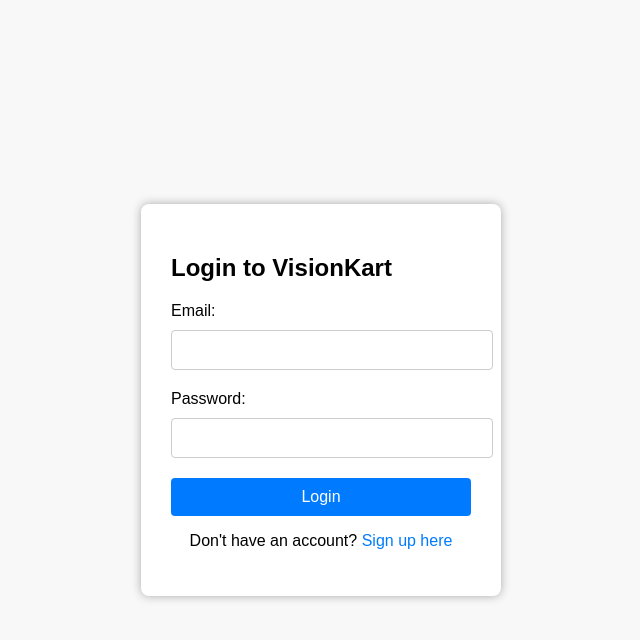
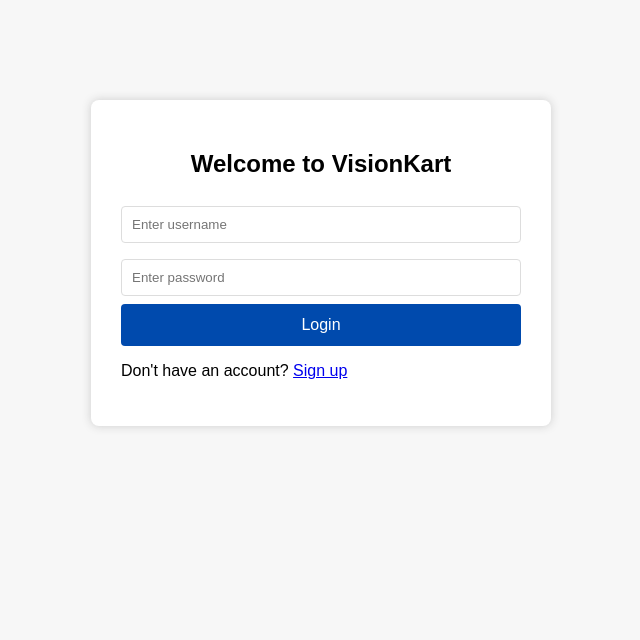
Before and after one commit to anumukonda-siri-hasini/visionkart, a plain HTML site: page index.html in a window 1280 px wide. Shown: the whole page, without its empty margins (319-959 px from the left). Drawn offline with Linux system fonts and the light colour scheme.

Commit message:
Update index.html

```diff
--- a/index.html
+++ b/index.html
@@ -1,58 +1,22 @@
 
- <!DOCTYPE html>
+<!DOCTYPE html>
 <html lang="en">
 <head>
-<meta charset="UTF-8" />
-<meta name="viewport" content="width=device-width, initial-scale=1" />
-<title>VisionKart - Login</title>
-<style>
-  body { font-family: Arial, sans-serif; background: #f8f8f8; display: flex; justify-content: center; align-items: center; height: 100vh; margin: 0;}
-  .box { background: white; padding: 30px; border-radius: 8px; box-shadow: 0 0 10px #aaa; width: 300px;}
-  input[type=email], input[type=password] { width: 100%; padding: 10px; margin-top: 10px; margin-bottom: 20px; border: 1px solid #ccc; border-radius: 4px; font-size: 16px; }
-  button { width: 100%; padding: 10px; background: #007bff; color: white; border: none; font-size: 16px; cursor: pointer; border-radius: 4px; }
-  button:hover { background: #0056b3; }
-  .nav-link { margin-top: 15px; text-align: center; }
-  .nav-link a { color: #007bff; text-decoration: none; }
-  .nav-link a:hover { text-decoration: underline; }
-</style>
+  <meta charset="UTF-8" />
+  <title>Login - VisionKart</title>
+  <link rel="stylesheet" href="style.css" />
 </head>
 <body>
+  <div class="login-container">
+    <h2>Welcome to VisionKart</h2>
+    <form onsubmit="login(event)">
+      <input type="text" id="username" placeholder="Enter username" required /><br />
+      <input type="password" id="password" placeholder="Enter password" required /><br />
+      <button type="submit">Login</button>
+      <p>Don't have an account? <a href="signup.html">Sign up</a></p>
+    </form>
+  </div>
 
-<div class="box">
-  <h2>Login to VisionKart</h2>
-  <form id="loginForm">
-    <label for="email">Email:</label><br />
-    <input type="email" id="email" required /><br />
-    <label for="password">Password:</label><br />
-    <input type="password" id="password" required /><br />
-    <button type="submit">Login</button>
-  </form>
-  <div class="nav-link">
-    <p>Don't have an account? <a href="signup.html">Sign up here</a></p>
-  </div>
-</div>
-
-<script>
-  document.getElementById('loginForm').addEventListener('submit', function(e) {
-    e.preventDefault();
-
-    const email = document.getElementById('email').value.trim();
-    const password = document.getElementById('password').value.trim();
-
-    // For demo: check saved users in localStorage
-    const users = JSON.parse(localStorage.getItem('users')) || [];
-
-    const user = users.find(u => u.email === email && u.password === password);
-
-    if (user) {
-      sessionStorage.setItem('userEmail', email);
-      alert('Login successful!');
-      window.location.href = 'home.html';
-    } else {
-      alert('Invalid email or password.');
-    }
-  });
-</script>
-
+  <script src="login.js"></script>
 </body>
 </html>
```
